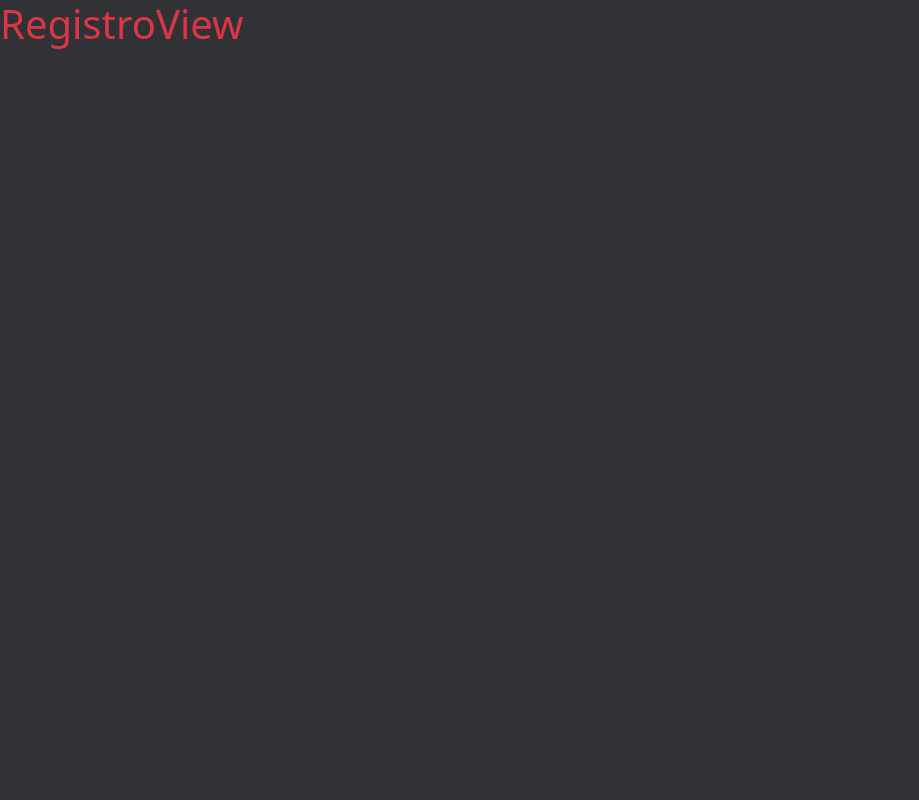
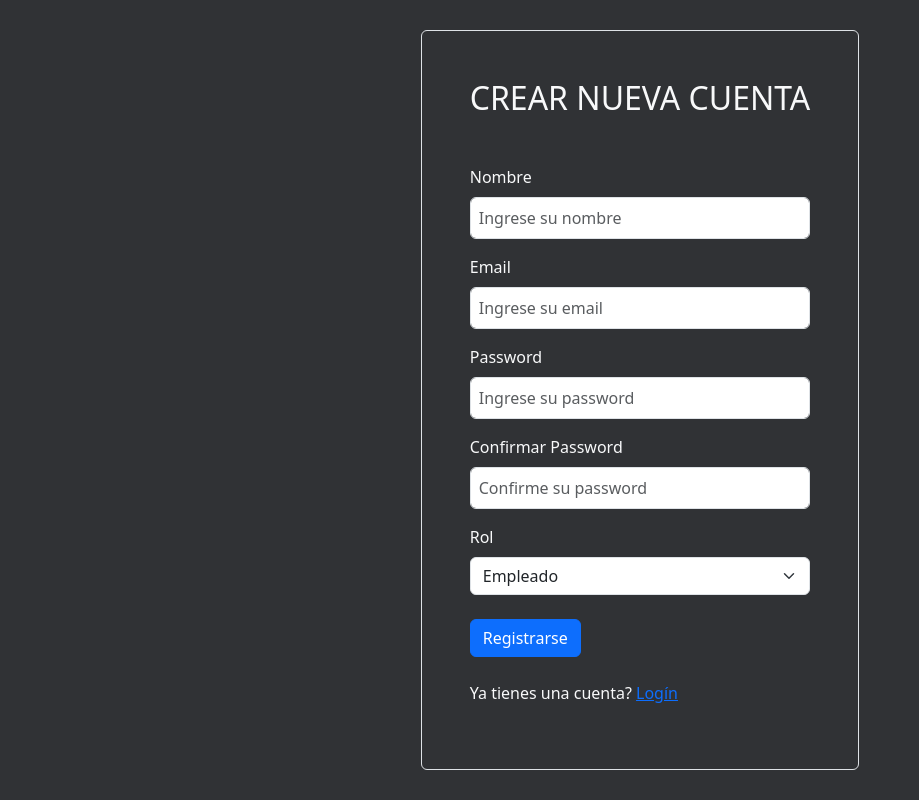
Before and after one commit to MatiasAndino/Gestor_de_venta, a React (Vite) app: page /registro in a window 1280 px wide. Shown: the whole page, without its empty margins (0-919 px from the left). Built offline with nearby package versions, Linux system fonts and the light colour scheme.

Commit message:
Nuevo hook para la creación de usuario, nuevo form de registro, falta completar alertas para acceso correcto, usuario existente y password incorrecto

```diff
--- a/src/core/auth/provider/auth_provider.jsx
+++ b/src/core/auth/provider/auth_provider.jsx
@@ -8,13 +8,13 @@ export const AuthProvider = ({ children }) => {
     const TOKEN_KEY = "Authorization";
 
     const [isLoggedIn, setIsLoggedIn] = useState(false);
+    const [isNull, setIsNull] = useState(false);
     const [tokenData, setTokenData] = useState({
         'Authorization': '',
         nombre: '',
         rol: ''
     });
 
-    const [isNull, setIsNull] = useState(false);
 
     useEffect(() => {
         const token = localStorage.getItem(TOKEN_KEY);
@@ -49,15 +49,16 @@ export const AuthProvider = ({ children }) => {
                     rol,
                 })
 
-                Object.keys(tokenData).forEach(key => {
+                Object.keys(datos).forEach(key => {
                     localStorage.setItem(key, datos[key])
                 });
                 setIsLoggedIn(true);
+                setTokenData(datos);
             } else {
                 setIsNull(true)
                 setTimeout(() => {
                     setIsNull(false)
-                },4000);
+                },2000);
             }
         } catch (error) {
             console.log('AuthProvider-login', error);
@@ -69,7 +70,7 @@ export const AuthProvider = ({ children }) => {
         try {
             const token = localStorage.getItem(TOKEN_KEY);
             if (token) {
-                Object.keys(datos).forEach(key => {
+                Object.keys(tokenData).forEach(key => {
                     localStorage.removeItem(key)
                 });
             }
--- a/src/core/components/form/login_form.jsx
+++ b/src/core/components/form/login_form.jsx
@@ -1,5 +1,4 @@
 import React, { useState } from 'react';
-import useLogin from '../../hooks/useLogin';
 import { useAuth } from '../../auth/hooks/useAuth';
 
 const LoginForm = () => {
--- /dev/null
+++ b/src/core/components/form/registro_form.jsx
@@ -0,0 +1,139 @@
+import React, { useEffect, useState } from 'react'
+import { useCreate } from '../../hooks/useCreate';
+import AlertaError from '../alerts/alerta_error';
+
+const RegistroForm = () => {
+
+    const { create } = useCreate();
+    const [message, setMessage] = useState({
+        errorPassword: false,
+        errorUsuario: false,
+        successful: false,
+    });
+
+    const [form, setForm] = useState({
+        nombre: '',
+        email: '',
+        password: '',
+        confirmar_password: '',
+        rol: 'empleado'
+    });
+
+    useEffect(() => {
+
+        console.log("use effect",message)
+
+
+    }, [message]);
+
+    const handleForm = async event => {
+        event.preventDefault();
+
+        try {
+            const nuevoUsuario = await create(form);
+
+            console.log('NUEVOUSUARIO', nuevoUsuario)
+            setMessage(() => {
+                return nuevoUsuario;
+            });
+
+            console.log("FUNCION",message)
+            setTimeout(() => {
+                setMessage({
+                    errorPassword: false,
+                    errorUsuario: false,
+                    successful: false,
+                })
+            }, 2000);
+        } catch (error) {
+            console.log('RegistroForm - handleForm', error);
+        }
+
+    }
+
+    const handleInputChange = event => {
+        event.preventDefault();
+        const { name, value } = event.target;
+        setForm({
+            ...form,
+            [name]: value
+        })
+    }
+
+    return (
+        <form onSubmit={handleForm}>
+            <div className="mb-3">
+                <label htmlFor="Nombre" className="form-label">Nombre</label>
+                <input
+                    name="nombre"
+                    type="text"
+                    className="form-control p-2"
+                    id="Nombre"
+                    placeholder='Ingrese su nombre'
+                    onChange={handleInputChange}
+                    value={form.nombre}
+                    required
+                />
+            </div>
+            <div className="mb-3">
+                <label htmlFor="Email" className="form-label">Email</label>
+                <input
+                    name="email"
+                    type="email"
+                    className="form-control p-2"
+                    id="Email"
+                    placeholder='Ingrese su email'
+                    onChange={handleInputChange}
+                    value={form.email}
+                    required
+                />
+            </div>
+            <div className="mb-3">
+                <label htmlFor="password" className="form-label" >Password</label>
+                <input
+                    name="password"
+                    type="password"
+                    className="form-control p-2"
+                    id="password"
+                    placeholder='Ingrese su password'
+                    onChange={handleInputChange}
+                    value={form.password}
+                    required
+                />
+            </div>
+            <div className="mb-3">
+                <label htmlFor="password" className="form-label" >Confirmar Password</label>
+                <input
+                    name="confirmar_password"
+                    type="password"
+                    className="form-control p-2"
+                    id="confirm_password"
+                    placeholder='Confirme su password'
+                    onChange={handleInputChange}
+                    value={form.confirmar_password}
+                    required
+                />
+            </div>
+
+            <label htmlFor="rol" className="form-label" >Rol</label>
+            <select
+                name='rol'
+                className="form-select"
+                id="rol"
+                onChange={handleInputChange}
+                value={form.rol}
+            >
+                <option value="empleado">Empleado</option>
+                <option value="admin">Admin</option>
+            </select>
+
+            <button type="submit" className="btn btn-primary mt-4">Registrarse</button>
+
+            {message.errorPassword && <AlertaError mensaje="Email o password incorrectos." />}
+            {message.errorUsuario && <AlertaError mensaje="El usuario ya exíste." />}
+
+        </form>
+    )
+}
+
+export default RegistroForm
--- /dev/null
+++ b/src/core/hooks/useCreate.js
@@ -0,0 +1,52 @@
+import { useState } from "react";
+
+export const useCreate = () => {
+
+    const [message, setMessage] = useState({
+        errorPassword: false,
+        errorUsuario: false,
+        successful: false,
+    })
+
+
+    const create = async (form) => {
+        try {
+            let config = {
+                method: 'POST',
+                headers: {
+                    'Accept': 'application/json',
+                    'Content-Type': 'application/json'
+                },
+                body: JSON.stringify(form)
+            }
+
+            if (form.password === form.confirmar_password) {
+                let res = await fetch('http://localhost:3000/api/usuarios/Register', config);
+                let json = await res.json();
+
+                if (json.usuario) {
+                    setMessage({
+                        ...message,
+                        successful: true
+                    })
+                } else {
+                    setMessage({
+                        ...message,
+                        errorUsuario: true
+                    })
+                }
+            } else {
+                setMessage({
+                    ...message,
+                    errorPassword: true
+                })
+            }
+
+            return message;
+        } catch (error) {
+            console.log('useCreate', error);
+        }
+    }
+
+    return { create };
+};
--- a/src/core/hooks/useLogin.js
+++ /dev/null
@@ -1,16 +0,0 @@
-import { useAuth } from '../auth/hooks/useAuth';
-
-
-const useLogin = async (form) => {
-    const { login } = useAuth();
-
-    try {
-        const isLogin = await login(form);
-        if (!isLogin) console.log('Email o password incorrectos')
-    } catch (error) {
-        console.log('Login-handleForm', error)
-    }
-
-}
-
-export default useLogin
--- a/src/features/home/views/login_view.jsx
+++ b/src/features/home/views/login_view.jsx
@@ -1,7 +1,9 @@
 import React from 'react';
 import LoginForm from '../../../core/components/form/login_form';
+import { useNavigate } from 'react-router-dom';
 
 const LoginView = () => {
+  const navigate = useNavigate();
   return (
     <>
       <div className="d-flex vh-100 align-items-center">
--- a/src/features/registro/views/registro_view.jsx
+++ b/src/features/registro/views/registro_view.jsx
@@ -1,8 +1,17 @@
 import React from 'react';
+import RegistroForm from '../../../core/components/form/registro_form';
+import { useNavigate } from 'react-router-dom';
 
 const RegistroView = () => {
+  const navigate = useNavigate();
   return (
-    <div><h1 className='text-danger'>RegistroView</h1></div>
+    <div className="d-flex vh-100 align-items-center">
+      <div className="container border rounded col-auto p-5 bg-custom-opacity text-light min-width-25" >
+        <h2 className='text-center mb-5'>CREAR NUEVA CUENTA</h2>
+        <RegistroForm />
+        <p className='mt-4'>Ya tienes una cuenta? <a className="link-opacity-100 pointer" role="button" onClick={() => navigate('/')}>Logín</a></p>
+      </div>
+    </div>
   )
 };
 
```
